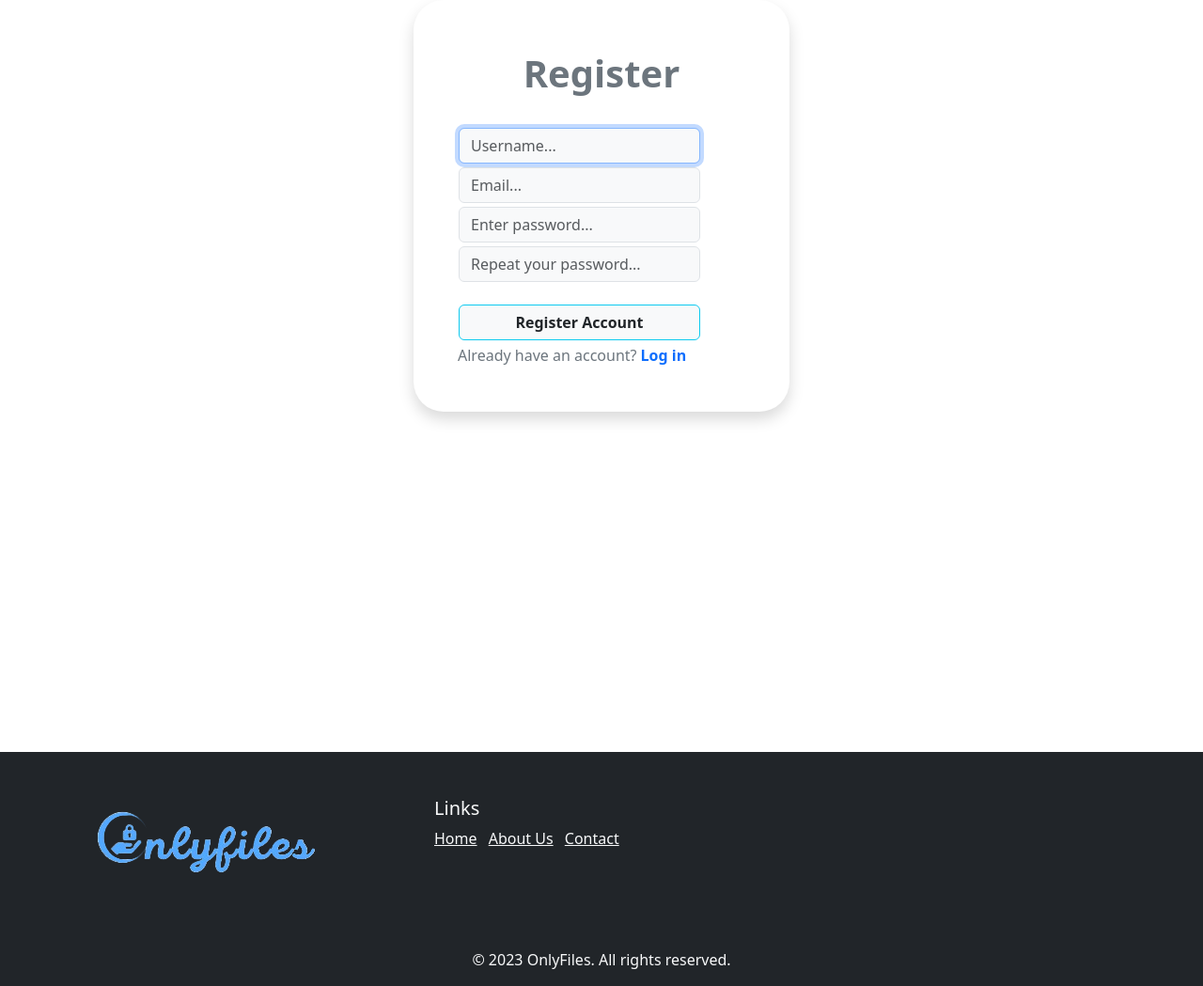
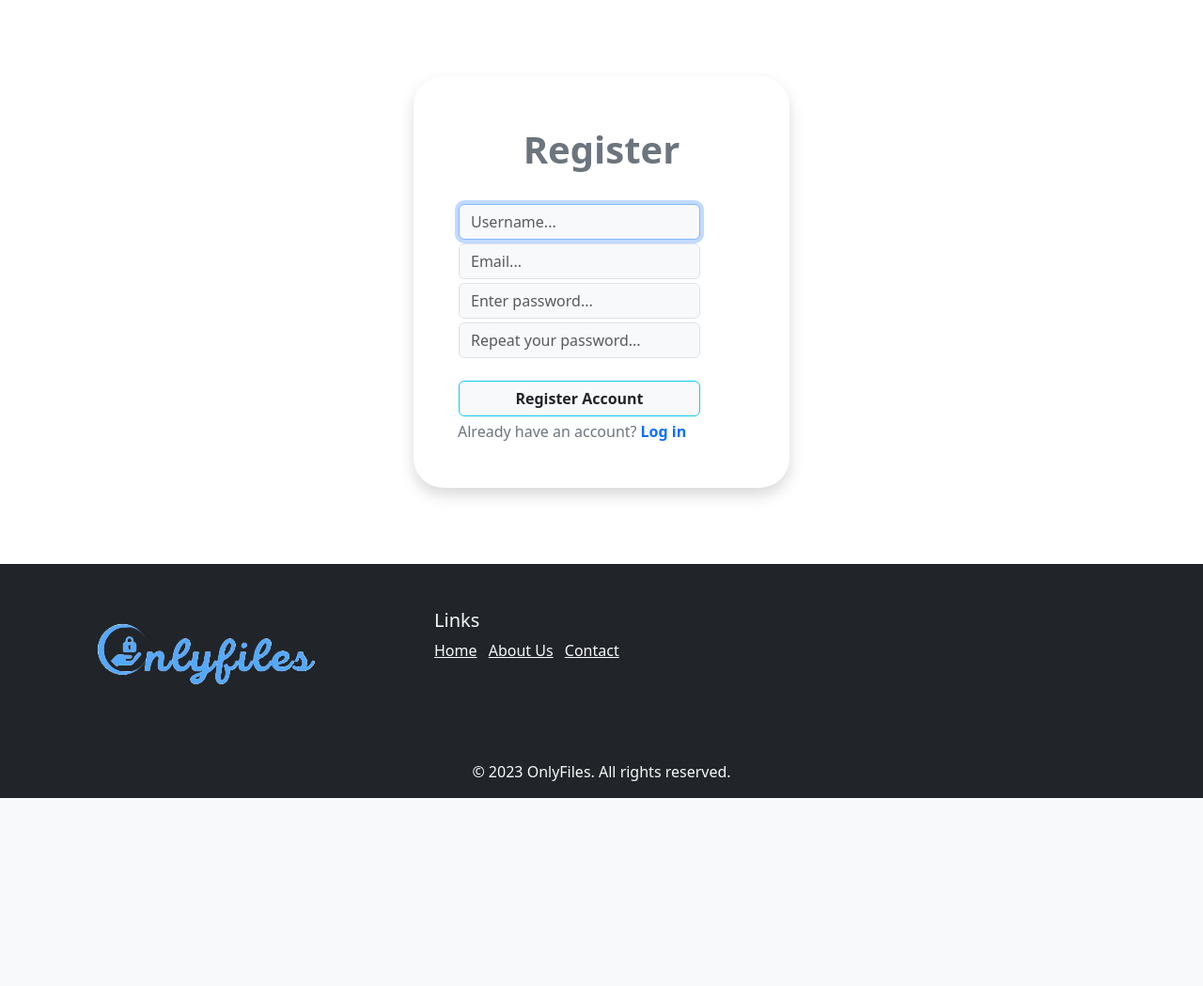
Before and after one commit to marcalba80/onlyfiles, a Django app: page /signup in a window 1280 px wide. Shown: the part 64-1113 px from the top of the page at 94% size. After the commit the page ends 913 px from the top, so only its background shows below. Run offline with Django 5.2, Linux system fonts and the light colour scheme.

Commit message:
center login and signup forms

```diff
--- a/templates/base.html
+++ b/templates/base.html
@@ -95,7 +95,7 @@
     </nav>
     {% endif %}
 
-    <main class="min-vh-100">{% block main %}{% endblock main %}</main>
+    <main>{% block main %}{% endblock main %}</main>
 
     <!-- Footer -->
     <footer class="bg-dark text-light">
--- a/templates/login.html
+++ b/templates/login.html
@@ -50,4 +50,10 @@
 
 </div>
 
+<style>
+    main {
+        height: 75vh;
+    }
+</style>
+
 {% endblock main %}
--- a/templates/signup.html
+++ b/templates/signup.html
@@ -50,4 +50,9 @@
         }
     </script>
 </div>
+<style>
+    main {
+        height: 75vh;
+    }
+</style>
 {% endblock main %}
```
